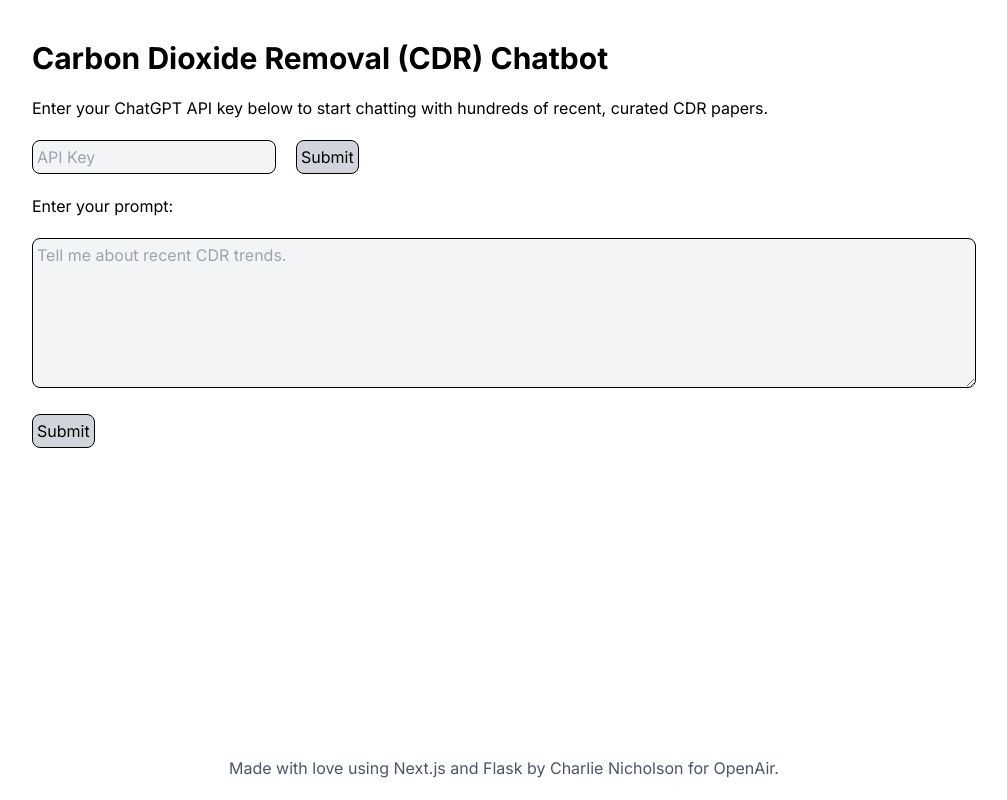
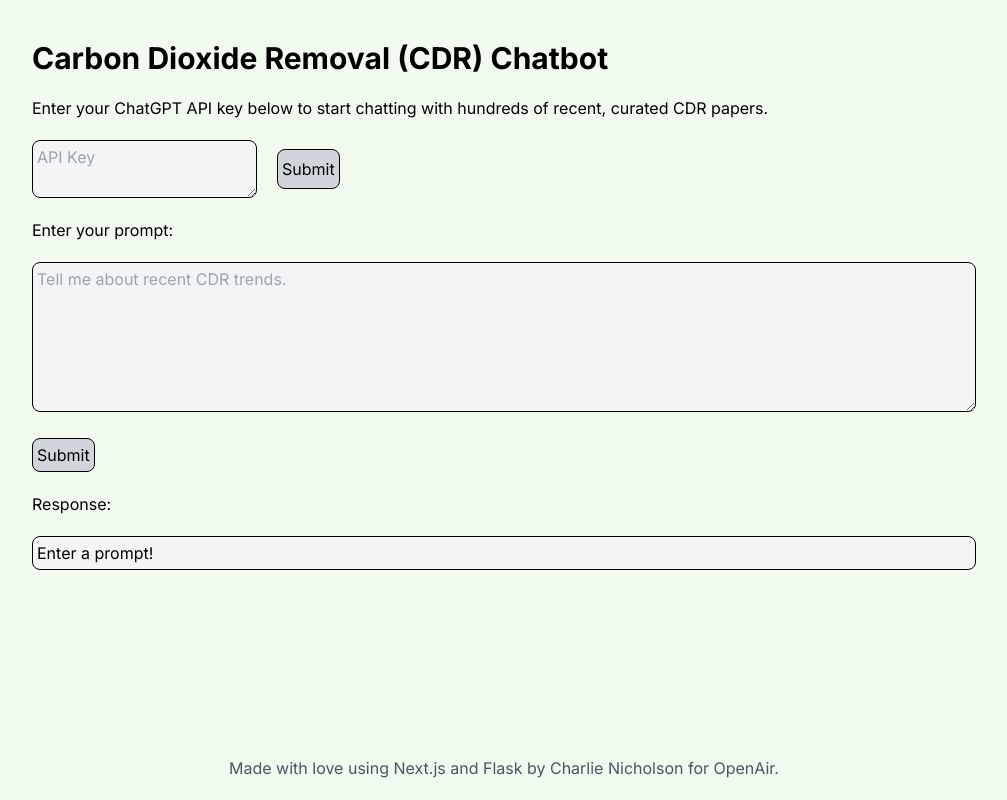
Before and after one commit to crnicholson/cdr-rag-frontend, a Next.js app: page / in a window 1280 px wide. Shown: the whole page, without its empty margins (136-1143 px from the left). Built offline with nearby package versions, Linux system fonts and the light colour scheme.

Commit message:
playing with colors + UI + GET/POST

```diff
--- a/app/page.tsx
+++ b/app/page.tsx
@@ -2,23 +2,8 @@
 import { useState, useEffect } from 'react';
 
 export default function Home() {
-  const [time, updateTime] = useState("");
-
-  // useEffect(() => {
-  //   const fetchData = async () => {
-  //     const response = await fetch('http://localhost:7359/api/time');
-  //     const jsonData = await response.json();
-  //     updateTime(jsonData.time);
-  //   }
-  //   fetchData();
-  //   const intervalId = setInterval(fetchData, 1000); // Fetch time every second
-
-  //   return () => clearInterval(intervalId); // Cleanup interval on component unmount
-
-  // }, []);
-
-  const sendData = async (message: string) => {
-    const response = await fetch('http://localhost:7359/api/chat', {
+  const updateKey = async (message: string) => {
+    const response = await fetch('http://localhost:7359/api/send-key', {
       method: 'POST',
       headers: {
         'Content-Type': 'application/json',
@@ -27,24 +12,48 @@ export default function Home() {
     });
 
     if (response.ok) {
-      console.log('Message sent successfully');
+      console.log('API key sent successfully!');
+    } else {
+      console.error('Error sending API key:', response.statusText);
+    }
+  }
+
+  const sendMessage = async (message: string) => {
+    const response = await fetch('http://localhost:7359/api/send-message', {
+      method: 'POST',
+      headers: {
+        'Content-Type': 'application/json',
+      },
+      body: JSON.stringify({ message }),
+    });
+
+    if (response.ok) {
+      console.log('Message sent successfully!');
     } else {
       console.error('Error sending message:', response.statusText);
     }
   }
 
+  let message = "";
+  let key = "";
+  let response = "Enter a prompt!";
+
   return (
     <>
-      <div className="min-h-screen flex flex-col">
+      <div className="min-h-screen flex flex-col bg-[#f1faee] text-[#606c38">
         <div className="flex flex-col items-center flex-grow">
           <div className="p-10 w-[80%]">
             <h1 className="text-3xl font-bold">Carbon Dioxide Removal (CDR) Chatbot</h1>
             <p className="mt-5">Enter your ChatGPT API key below to start chatting with hundreds of recent, curated CDR papers.</p>
-            <input className="p-1 mr-5 my-5 border-black border-[1px] rounded-lg bg-gray-100" type="text" placeholder="API Key" />
-            <button className="p-1 mt-5 border-black border-[1px] hover:bg-gray-200 rounded-lg bg-gray-300" onClick={() => sendData("API key here")}>Submit</button>
+            <div className="flex flex-row my-5 items-center">
+              <textarea className="h-min p-1 mr-5 border-black border-[1px] rounded-lg bg-gray-100" onChange={e => key = e.target.value} placeholder="API Key" />
+              <button className="p-1 h-10 border-black border-[1px] hover:bg-gray-200 rounded-lg bg-gray-300" onClick={() => updateKey(key)}>Submit</button>
+            </div>
             <p>Enter your prompt:</p>
-            <textarea className="p-1 h-[150px] mr-5 my-5 border-black border-[1px] rounded-lg bg-gray-100 w-full" placeholder="Tell me about recent CDR trends."></textarea>
-            <button className="p-1 border-black border-[1px] hover:bg-gray-200 rounded-lg bg-gray-300" onClick={() => sendData("Message here")}>Submit</button>
+            <textarea className="p-1 h-[150px] mr-5 my-5 border-black border-[1px] rounded-lg bg-gray-100 w-full" onChange={e => message = e.target.value} placeholder="Tell me about recent CDR trends." />
+            <button className="p-1 border-black border-[1px] hover:bg-gray-200 rounded-lg bg-gray-300" onClick={() => sendMessage(message)}>Submit</button>
+            <p className="mt-5">Response:</p>
+            <p className="mt-5 p-1 border-black border-[1px] rounded-lg bg-gray-100">{response}</p>
           </div>
         </div>
         <div className="w-full h-20 flex items-end justify-center">
```
